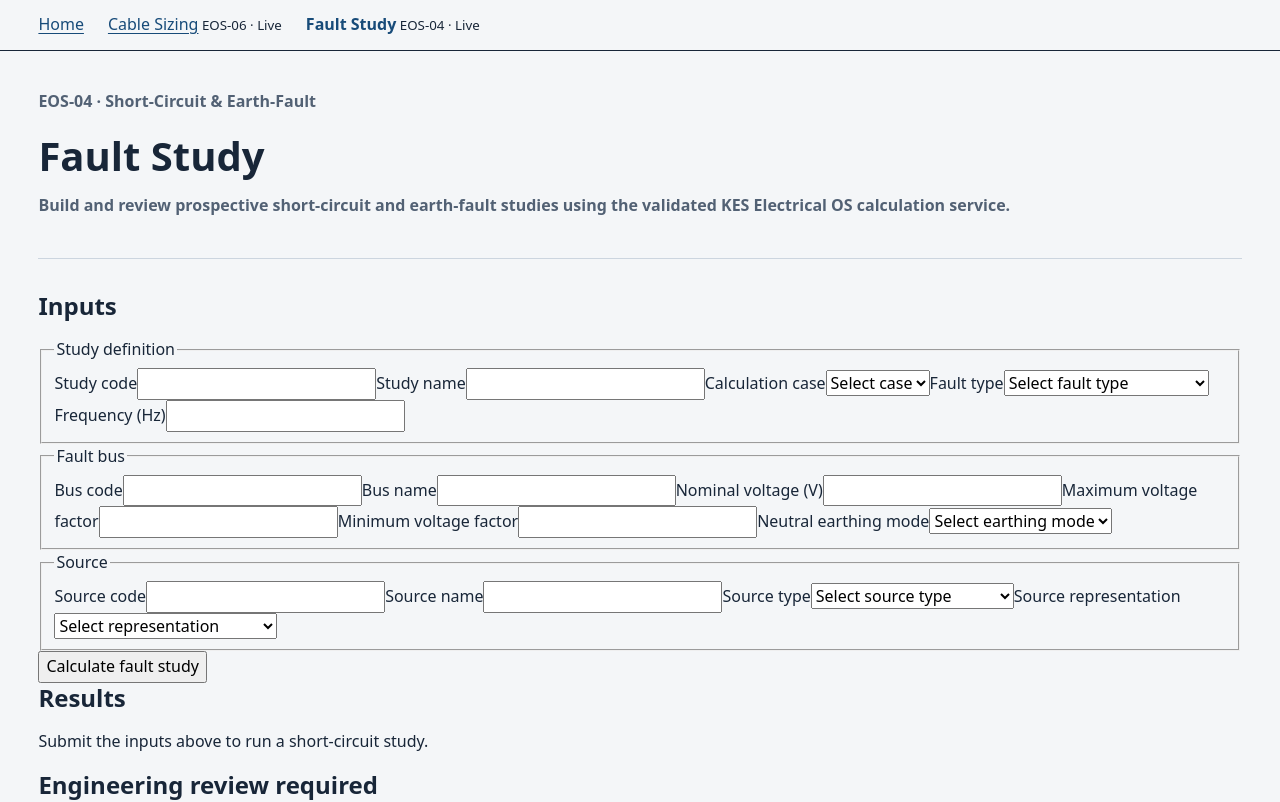
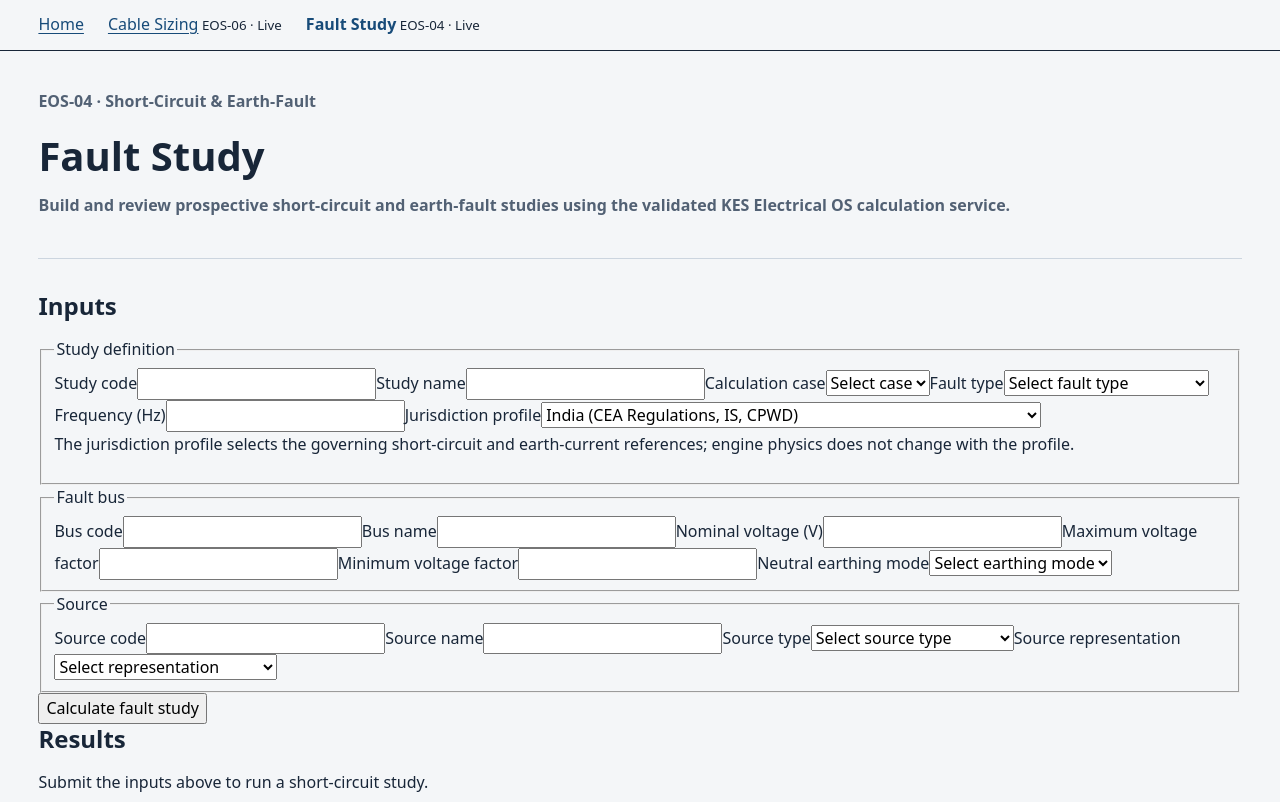
Before and after one commit to kamracp/KES_Electrical_OS, a React (Vite) app in the folder frontend/: page /fault-study in a window 1280 px wide. Shown: the top 802 px of the page. Built offline with nearby package versions, Linux system fonts and the light colour scheme.

Commit message:
KEOS-GAP-014: Add the jurisdiction profile select to the fault study form

```diff
--- a/frontend/src/components/FaultStudyForm.tsx
+++ b/frontend/src/components/FaultStudyForm.tsx
@@ -31,6 +31,7 @@ type FaultStudyDraft = {
   sourceReactanceOhm: string;
   currentContributionKa: string;
   frequencyHz: string;
+  jurisdictionProfile: string;
 };
 
 const initialDraft: FaultStudyDraft = {
@@ -54,6 +55,7 @@ const initialDraft: FaultStudyDraft = {
   sourceReactanceOhm: "",
   currentContributionKa: "",
   frequencyHz: "",
+  jurisdictionProfile: "IN",
 };
 
 export function FaultStudyForm({ disabled = false, onSubmit }: FaultStudyFormProps) {
@@ -112,6 +114,7 @@ export function FaultStudyForm({ disabled = false, onSubmit }: FaultStudyFormPro
         },
       ],
       frequency_hz: draft.frequencyHz || undefined,
+      jurisdiction_profile: draft.jurisdictionProfile,
     };
 
     const parsed = shortCircuitStudyRequestSchema.safeParse(payload);
@@ -191,6 +194,26 @@ export function FaultStudyForm({ disabled = false, onSubmit }: FaultStudyFormPro
             onChange={(event) => updateField("frequencyHz", event.target.value)}
           />
         </label>
+
+        <label>
+          Jurisdiction profile
+          <select
+            name="jurisdictionProfile"
+            value={draft.jurisdictionProfile}
+            onChange={(event) => updateField("jurisdictionProfile", event.target.value)}
+          >
+            <option value="IN">India (CEA Regulations, IS, CPWD)</option>
+            <option value="IEC">IEC (international, no national layer)</option>
+            <option value="UK">United Kingdom (BS 7671) - reference data pending</option>
+            <option value="EU">European Union (HD 60364) - reference data pending</option>
+            <option value="US">United States (NEC / NFPA 70) - reference data pending</option>
+            <option value="AU_NZ">Australia / New Zealand (AS/NZS 3000) - reference data pending</option>
+          </select>
+        </label>
+        <p>
+          The jurisdiction profile selects the governing short-circuit and earth-current
+          references; engine physics does not change with the profile.
+        </p>
       </fieldset>
 
       <fieldset disabled={disabled}>
```
